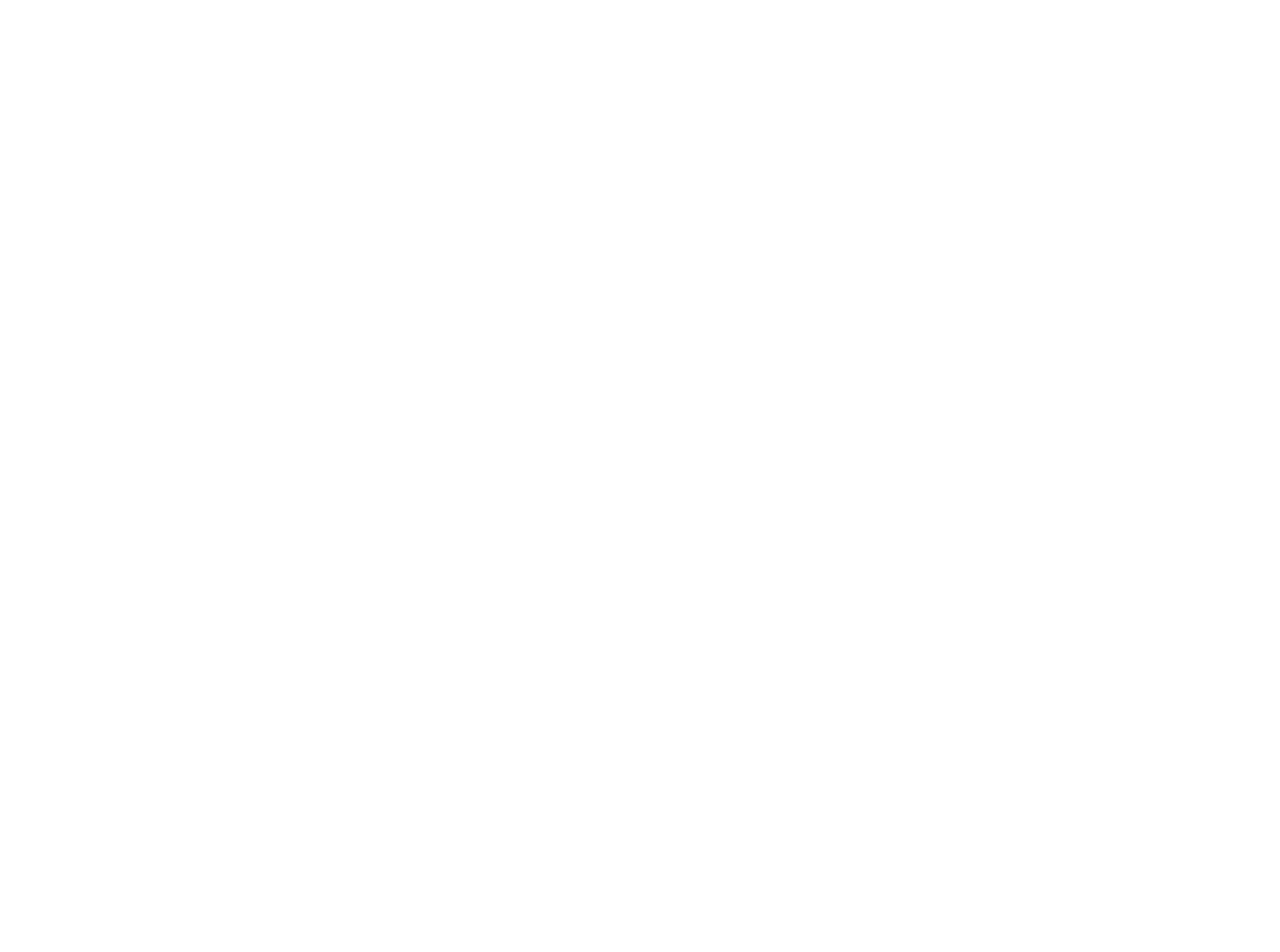
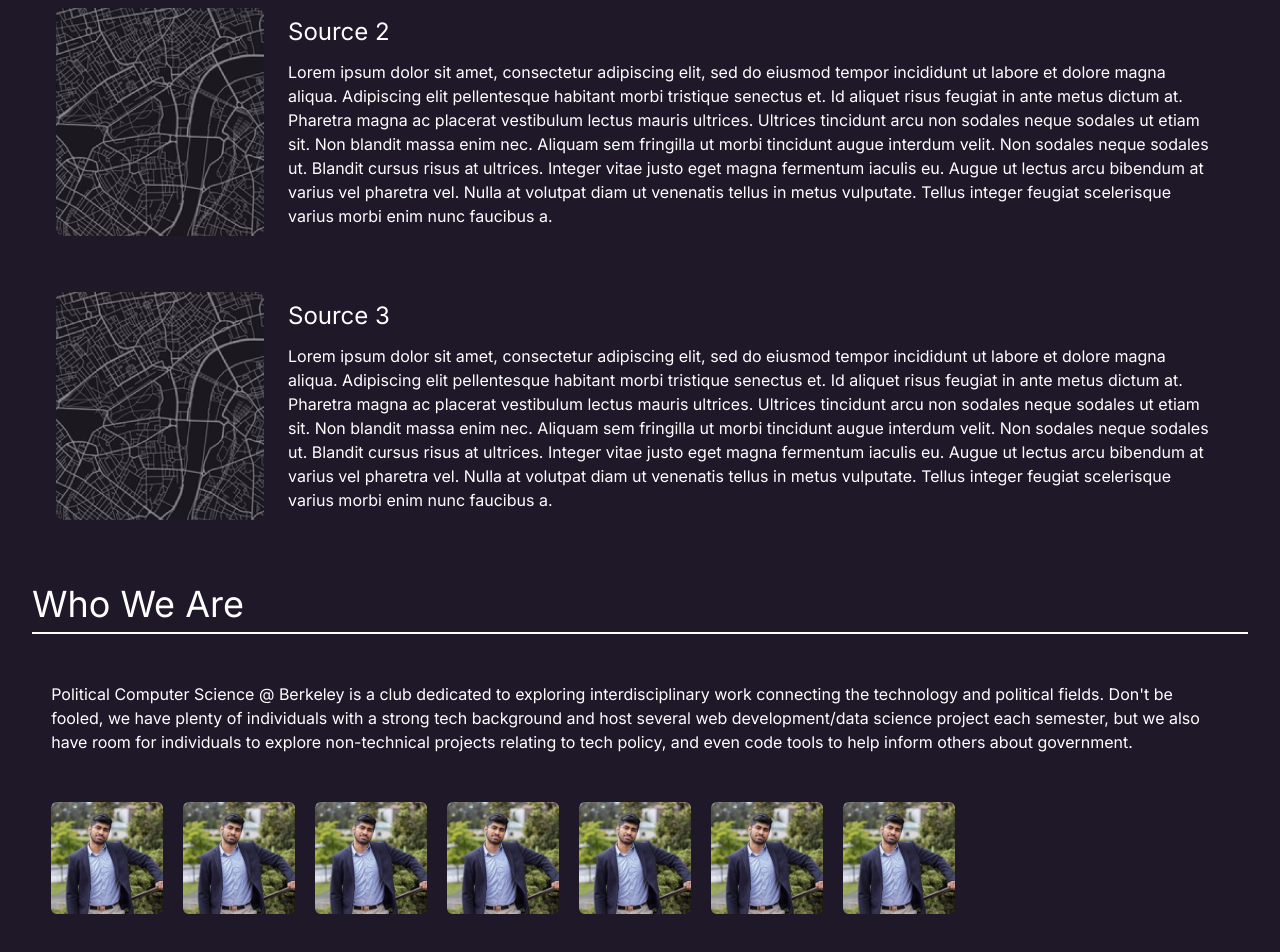
Before and after one commit to DivitC25/PCS-FoodWatch, a Next.js app in the folder client/: page / in a window 1280 px wide. Shown: the part 906-1858 px from the top of the page. Before the commit the page ends 800 px from the top, so only its background shows below. Built offline with nearby package versions, Linux system fonts and the light colour scheme.

Commit message:
Added two sections to homepage

```diff
--- a/client/app/pages/Home.tsx
+++ b/client/app/pages/Home.tsx
@@ -1,17 +1,21 @@
 import React from 'react'
 import Navbar from './components/Navbar'
+import Sources from './components/Sources'
+import WhoWeAre from './components/WhoWeAre'
 
 const Home = () => {
   return (
-    <div className="w-screen h-screen relative">
+    <div className="w-screen relative bg-darkpurple overflow-hidden box-border">
         <Navbar />
-        <div className="w-screen h-1/2 relative flex flex-col justify-center items-start text-white">
+        <div className="w-screen h-[50vh] relative flex flex-col justify-center items-start text-white">
           <img src="/map.png" className='w-screen h-full absolute top-0 left-0 object-cover'></img>
           <div className="w-1/4 h-full flex flex-col justify-center items-start gap-4 ml-[4%]">
             <h1 className="relative text-5xl font-bold scale-y-105">A Small Scale Food Scarcity Map</h1>
             <p className="relative">Built to provide real-time global data to best understand the hunger crisis</p>
           </div>
         </div>
+        <Sources />
+        <WhoWeAre />
     </div>
   )
 }
--- a/client/app/pages/components/Navbar.tsx
+++ b/client/app/pages/components/Navbar.tsx
@@ -2,7 +2,7 @@
 
 const Navbar = () => {
   return (
-    <div className="w-screen h-20 bg-darkpurple flex flex-row justify-between items-center text-white">
+    <div className="w-screen h-20 bg-darkpurple flex flex-row justify-between items-center text-white box-border">
         <div className="flex flex-row gap-10 h-full justify-start items-center ml-16">
             <img src="" alt="LOGO"></img>
             <h1 className='text-2xl font-bold'>PCS FOODWATCH</h1>
@@ -12,11 +12,11 @@
                 <a>HOME</a>
             </div>
             <div className='cursor-pointer border-b-8 border-darkpurple h-full flex flex-col justify-center items-center text-center pt-2 hover:border-white duration-300'>
-                <a >MAP</a>
+                <a>MAP</a>
             </div>
         </div>
     </div>
-  )
+  );
 }
 
 export default Navbar
--- a/client/app/pages/components/Navlink.tsx
+++ b/client/app/pages/components/Navlink.tsx
@@ -3,15 +3,15 @@
 import { IconProp } from '@fortawesome/fontawesome-svg-core';
 
 interface NavlinkProps {
-  text: string;
+  children: string;
   icon: IconProp;
 }
 
-const Navlink: React.FC<NavlinkProps> = ({text, icon}) => {
+const Navlink: React.FC<NavlinkProps> = ({children, icon}) => {
   return (
     <div className = 'navlink'>
       <FontAwesomeIcon icon={icon} className = "icon" />
-      <span className = "textNav">{text}</span>
+      <span className = "textNav">{children}</span>
     </div>
   )
 }
--- /dev/null
+++ b/client/app/pages/components/Source.tsx
@@ -0,0 +1,21 @@
+import React from 'react'
+
+interface SourceProps {
+    children: string,
+    title: string,
+    img: string
+}
+
+const Source = ({children, title, img}: SourceProps) => {
+  return (
+    <div className="w-full text-white flex flex-row gap-4 hover:bg-gray p-6 cursor-pointer rounded-lg duration-300 box-border">
+        <img src={img} className="w-52 object-cover rounded-lg"/>
+        <div className="flex flex-col justify-center items-start gap-3 p-2">
+            <h2 className="text-2xl">{title}</h2>
+            <p>{children}</p>
+        </div>
+    </div>
+  )
+}
+
+export default Source
--- /dev/null
+++ b/client/app/pages/components/Sources.tsx
@@ -0,0 +1,27 @@
+import React from 'react';
+import sources from "./sources.json";
+import Source from './Source';
+
+interface SourceProps {
+    children: string,
+    title: string,
+    img: string
+}
+
+const Sources = () => {
+  return (
+    <div className="w-screen flex flex-col gap-2 mt-10 box-border">
+        <h1 className="text-4xl text-white pl-[2.5%]">Sources</h1>
+        <div className="w-screen h-0.5 flex flex-row justify-center items-center">
+            <div className="bg-white w-[95%] h-0.5"></div>
+        </div>
+        <div className="flex flex-col gap-2 justify-center align-center mx-[2.5%] box-border mt-7">
+            {sources.map((source: SourceProps, key) => (
+                <Source {...source} key={key}/>
+            ))}
+        </div>
+    </div>
+  )
+}
+
+export default Sources
--- /dev/null
+++ b/client/app/pages/components/WhoWeAre.tsx
@@ -0,0 +1,27 @@
+import React from 'react';
+import members from "./members.json";
+
+interface Member {
+    member: string;
+}
+
+const WhoWeAre = () => {
+  return (
+    <div className="w-screen flex flex-col gap-2 my-10 box-border">
+        <h1 className="text-4xl text-white pl-[2.5%]">Who We Are</h1>
+        <div className="w-screen h-0.5 flex flex-row justify-center items-center">
+            <div className="bg-white w-[95%] h-0.5"></div>
+        </div>
+        <div className="w-screen px-[4%] flex flex-col justify-center items-center my-10">
+            <p className="text-white">Political Computer Science @ Berkeley is a club dedicated to exploring interdisciplinary work connecting the technology and political fields. Don&apos;t be fooled, we have plenty of individuals with a strong tech background and host several web development/data science project each semester, but we also have room for individuals to explore non-technical projects relating to tech policy, and even code tools to help inform others about government.</p>
+        </div>
+        <div className="flex flex-row px-[4%] gap-5">
+            {members.map((member: Member, key) => (
+                <img src={member.member} key={key} className="object-cover h-28 aspect-square rounded-md"/>
+            ))}
+        </div>
+    </div>
+  )
+}
+
+export default WhoWeAre
--- /dev/null
+++ b/client/app/pages/components/members.json
@@ -0,0 +1,23 @@
+[
+    {
+        "member": "/divit.jpg"
+    },
+    {
+        "member": "/divit.jpg"
+    },
+    {
+        "member": "/divit.jpg"
+    },
+    {
+        "member": "/divit.jpg"
+    },
+    {
+        "member": "/divit.jpg"
+    },
+    {
+        "member": "/divit.jpg"
+    },
+    {
+        "member": "/divit.jpg"
+    }
+]
--- /dev/null
+++ b/client/app/pages/components/sources.json
@@ -0,0 +1,17 @@
+[
+    {
+        "img": "/map.png",
+        "title": "Source 1",
+        "children": "Lorem ipsum dolor sit amet, consectetur adipiscing elit, sed do eiusmod tempor incididunt ut labore et dolore magna aliqua. Adipiscing elit pellentesque habitant morbi tristique senectus et. Id aliquet risus feugiat in ante metus dictum at. Pharetra magna ac placerat vestibulum lectus mauris ultrices. Ultrices tincidunt arcu non sodales neque sodales ut etiam sit. Non blandit massa enim nec. Aliquam sem fringilla ut morbi tincidunt augue interdum velit. Non sodales neque sodales ut. Blandit cursus risus at ultrices. Integer vitae justo eget magna fermentum iaculis eu. Augue ut lectus arcu bibendum at varius vel pharetra vel. Nulla at volutpat diam ut venenatis tellus in metus vulputate. Tellus integer feugiat scelerisque varius morbi enim nunc faucibus a."
+    },
+    {
+        "img": "/map.png",
+        "title": "Source 2",
+        "children": "Lorem ipsum dolor sit amet, consectetur adipiscing elit, sed do eiusmod tempor incididunt ut labore et dolore magna aliqua. Adipiscing elit pellentesque habitant morbi tristique senectus et. Id aliquet risus feugiat in ante metus dictum at. Pharetra magna ac placerat vestibulum lectus mauris ultrices. Ultrices tincidunt arcu non sodales neque sodales ut etiam sit. Non blandit massa enim nec. Aliquam sem fringilla ut morbi tincidunt augue interdum velit. Non sodales neque sodales ut. Blandit cursus risus at ultrices. Integer vitae justo eget magna fermentum iaculis eu. Augue ut lectus arcu bibendum at varius vel pharetra vel. Nulla at volutpat diam ut venenatis tellus in metus vulputate. Tellus integer feugiat scelerisque varius morbi enim nunc faucibus a."
+    },
+    {
+        "img": "/map.png",
+        "title": "Source 3",
+        "children": "Lorem ipsum dolor sit amet, consectetur adipiscing elit, sed do eiusmod tempor incididunt ut labore et dolore magna aliqua. Adipiscing elit pellentesque habitant morbi tristique senectus et. Id aliquet risus feugiat in ante metus dictum at. Pharetra magna ac placerat vestibulum lectus mauris ultrices. Ultrices tincidunt arcu non sodales neque sodales ut etiam sit. Non blandit massa enim nec. Aliquam sem fringilla ut morbi tincidunt augue interdum velit. Non sodales neque sodales ut. Blandit cursus risus at ultrices. Integer vitae justo eget magna fermentum iaculis eu. Augue ut lectus arcu bibendum at varius vel pharetra vel. Nulla at volutpat diam ut venenatis tellus in metus vulputate. Tellus integer feugiat scelerisque varius morbi enim nunc faucibus a."
+    }
+]
--- a/client/tailwind.config.ts
+++ b/client/tailwind.config.ts
@@ -9,7 +9,8 @@
   theme: {
     extend: {
       colors: {
-        darkpurple: "#1E1829"
+        darkpurple: "#1E1829",
+        gray: "#322E39"
       },
     },
   },
```
Also changed, not shown: client/app/pages/components/Sidebar.tsx (+47 -10 lines), client/public/divit.jpg (added).
